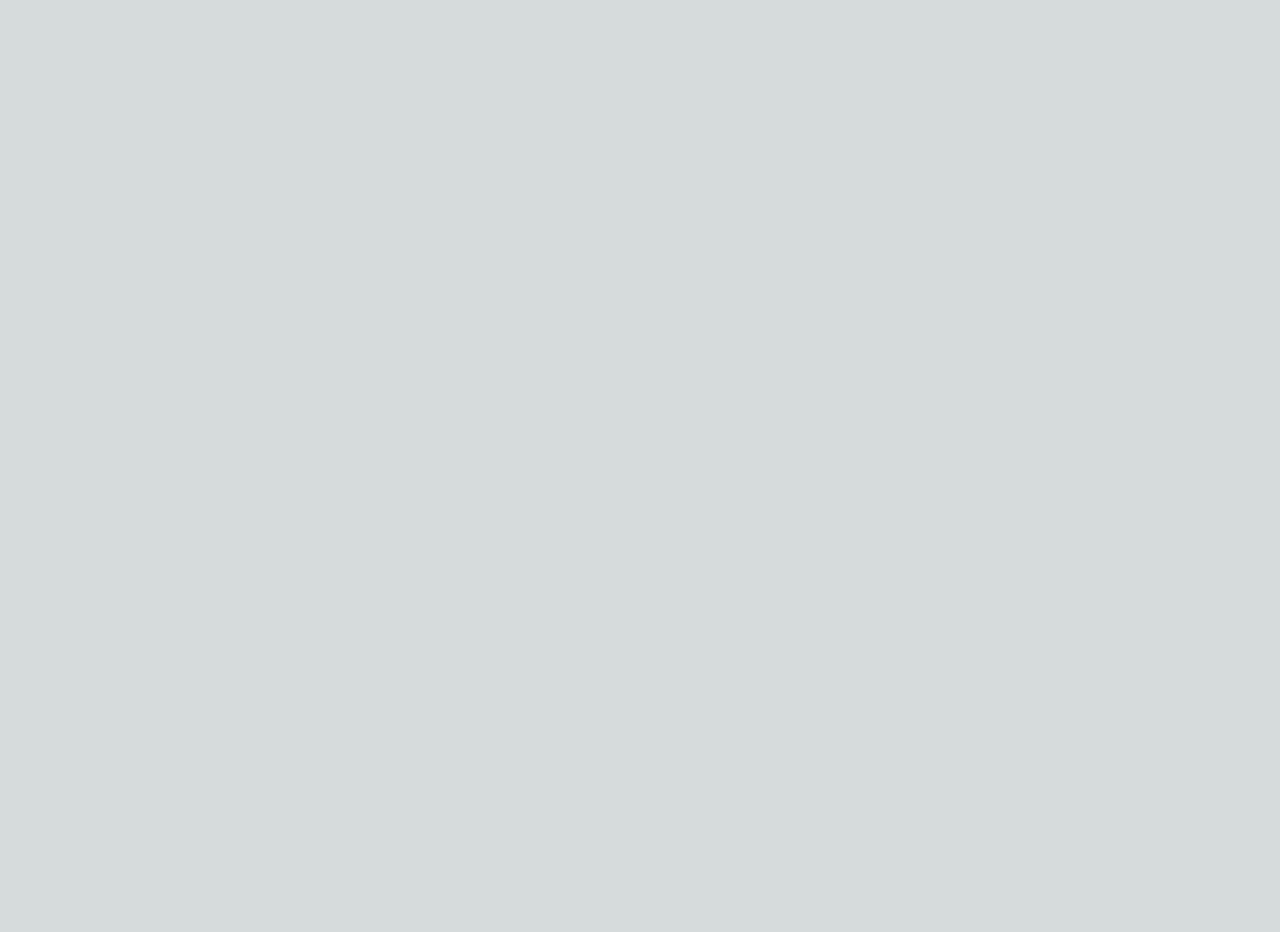
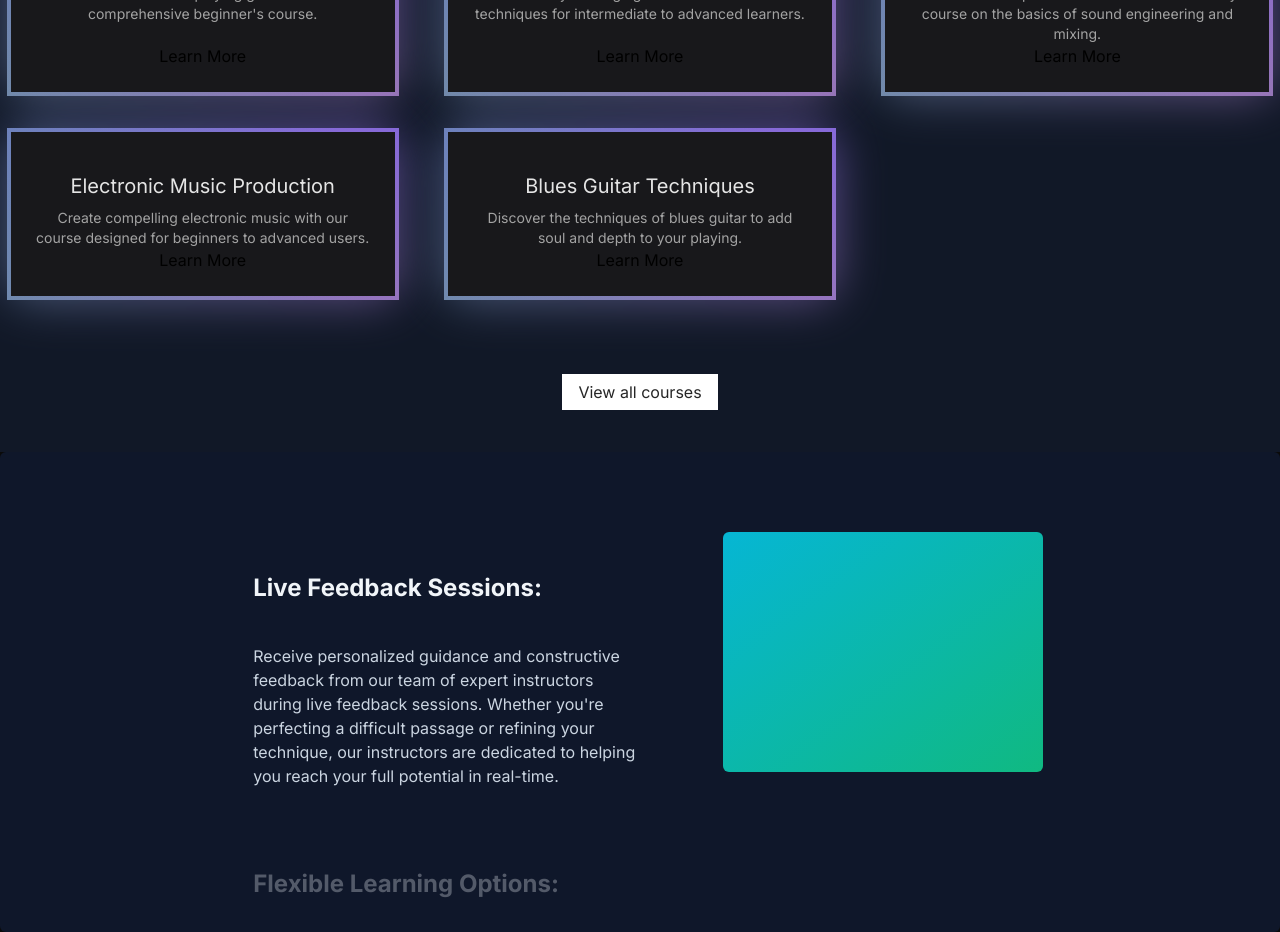
Before and after one commit to sankalpbarriar/Music-world, a Next.js app: page / in a window 1280 px wide. Shown: the part 900-1832 px from the top of the page. Before the commit the page ends 800 px from the top, so only its background shows below. Built offline with nearby package versions, Linux system fonts and the light colour scheme.

Commit message:
designed sticy scroll and hero section and featured courses page (2nd commit)

```diff
--- a/src/app/page.tsx
+++ b/src/app/page.tsx
@@ -1,3 +1,5 @@
+import FeaturedCourses from "@/components/FeaturedCourses";
+import WhyChoseUs from "@/components/WhyChoseUs";
 import HeroSection from "@/components/ui/HeroSection";
 
 
@@ -5,6 +7,8 @@
   return (
     <main className="min-h-screen bg-black/[0.96] antialiased bg-grid-white/[0.02]">
       <HeroSection/>
+      <FeaturedCourses/>
+      <WhyChoseUs/>
     </main>
   );
 }
--- /dev/null
+++ b/src/components/FeaturedCourses.tsx
@@ -0,0 +1,56 @@
+'use client'
+import Link from "next/link"
+import courseData from "../app/data/music_courses.json"
+import { BackgroundGradient } from "./ui/background-gradient"
+
+interface Course {
+    id: number,
+    title: string,
+    slug: string,
+    description: string,
+    price: number,
+    instructor: string,
+    isFeatured: boolean,
+
+}
+
+function FeaturedCourses() {
+    const featuredCourses = courseData.courses.filter((course: Course) => course.isFeatured)
+    return (
+        <div className="py-12 bg-gray-900 ">
+            <div>
+                <div className="text-center">
+                    <h2 className="text-base text-teal-600 font-semibold tracking-wide uppercase">FEATURED COURSES</h2>
+                    <p className="mt-2 text-3xl leading-8 font-extrabold tracking-tight text-white sm:text-4xl">Learn With the Best</p>
+                </div>
+            </div>
+            <div className="mt-11">
+                <div className="grid grid-cols-1 sm:grid-cols-2 lg:grid-cols-3 gap-8 justify-center">
+                    {featuredCourses.map((course: Course) => (
+                        <div key={course.id} className="flex justify-center">
+                            <BackgroundGradient
+                                className="flex flex-col rounded-0 bg-white dark:bg-zinc-900 overflow-hidden h-full max-w-sm">
+                                <div className="p-4 sm:p-6 flex flex-col items-center text-center flex-grow">
+                                    <p className="text-lg sm:text-xl text-black mt-4 mb-2 dark:text-neutral-200">{course.title}</p>
+                                    <p className="text-sm text-neutral-600 dark:text-neutral-400 flex-grow">{course.description}</p>
+                                    <Link href={`/courses/${course.slug}`}>
+                                        Learn More
+                                    </Link>
+                                </div>
+                            </BackgroundGradient>
+                        </div>
+                    ))}
+                </div>
+            </div>
+            <div className="mt-20 text-center">
+                <Link href={"/courses"}
+                    className="px-4 py-2 border-neutral-600 bg-white hover:bg-gray-300 text-neutral-800 transition-duraation-200 text-center"
+                >
+                    View all courses
+                </Link>
+            </div>
+        </div>
+    )
+}
+
+export default FeaturedCourses
--- /dev/null
+++ b/src/components/WhyChoseUs.tsx
@@ -0,0 +1,36 @@
+"use client";
+import React from "react";
+import { StickyScroll } from "./ui/sticky-scroll-reveal";
+
+const musicSchoolContent = [
+    {
+      title: "Live Feedback Sessions:",
+      description:
+        "Receive personalized guidance and constructive feedback from our team of expert instructors during live feedback sessions. Whether you're perfecting a difficult passage or refining your technique, our instructors are dedicated to helping you reach your full potential in real-time.",
+    },
+    {
+      title: "Flexible Learning Options:",
+      description:
+        "Tailor your learning experience to fit your schedule and preferences with our flexible learning options. Choose from in-person classes, virtual lessons, or a hybrid approach to suit your individual needs and lifestyle.",
+    },
+    {
+      title: "State-of-the-Art Practice Facilities:",
+      description:
+        "Experience real-time updates and never stress about version control again. Our platform ensures that you're always working on the most recent version of your project, eliminating the need for constant manual updates. Stay in the loop, keep your team aligned, and maintain the flow of your work without any interruptions.",
+    },
+    {
+      title: "Running out of content",
+      description:
+        "Experience real-time updates and never stress about version control again. Our platform ensures that you're always working on the most recent version of your project, eliminating the need for constant manual updates. Stay in the loop, keep your team aligned, and maintain the flow of your work without any interruptions.",
+    },
+  ];
+
+function WhyChoseUs() {
+  return (
+    <div>
+        <StickyScroll content={musicSchoolContent}/>
+    </div>
+  )
+}
+
+export default WhyChoseUs
--- a/src/components/ui/HeroSection.tsx
+++ b/src/components/ui/HeroSection.tsx
@@ -20,7 +20,7 @@
                 <div className="mt-4">
                     <Link href="{/courses}">
                     <Button
-                    borderRadius="1.75rem"
+                    borderRadius="0rem"
                     className="bg-white dark:bg-black text-black dark:text-white border-neutral-200 dark:border-slate-800"
                     >
                     Explore courses
--- /dev/null
+++ b/src/components/ui/background-gradient.tsx
@@ -0,0 +1,72 @@
+import { cn } from "@/utils/cn";
+import React from "react";
+import { motion } from "framer-motion";
+
+export const BackgroundGradient = ({
+  children,
+  className,
+  containerClassName,
+  animate = true,
+}: {
+  children?: React.ReactNode;
+  className?: string;
+  containerClassName?: string;
+  animate?: boolean;
+}) => {
+  const variants = {
+    initial: {
+      backgroundPosition: "0 50%",
+    },
+    animate: {
+      backgroundPosition: ["0, 50%", "100% 50%", "0 50%"],
+    },
+  };
+  return (
+    <div className={cn("relative p-[4px] group", containerClassName)}>
+      <motion.div
+        variants={animate ? variants : undefined}
+        initial={animate ? "initial" : undefined}
+        animate={animate ? "animate" : undefined}
+        transition={
+          animate
+            ? {
+                duration: 5,
+                repeat: Infinity,
+                repeatType: "reverse",
+              }
+            : undefined
+        }
+        style={{
+          backgroundSize: animate ? "400% 400%" : undefined,
+        }}
+        className={cn(
+          "absolute inset-0 rounded-3xl z-[1] opacity-60 group-hover:opacity-100 blur-xl  transition duration-500",
+          " bg-[radial-gradient(circle_farthest-side_at_0_100%,#00ccb1,transparent),radial-gradient(circle_farthest-side_at_100%_0,#7b61ff,transparent),radial-gradient(circle_farthest-side_at_100%_100%,#ffc414,transparent),radial-gradient(circle_farthest-side_at_0_0,#1ca0fb,#141316)]"
+        )}
+      />
+      <motion.div
+        variants={animate ? variants : undefined}
+        initial={animate ? "initial" : undefined}
+        animate={animate ? "animate" : undefined}
+        transition={
+          animate
+            ? {
+                duration: 5,
+                repeat: Infinity,
+                repeatType: "reverse",
+              }
+            : undefined
+        }
+        style={{
+          backgroundSize: animate ? "400% 400%" : undefined,
+        }}
+        className={cn(
+          "absolute inset-0 z-[1]",
+          "bg-[radial-gradient(circle_farthest-side_at_0_100%,#00ccb1,transparent),radial-gradient(circle_farthest-side_at_100%_0,#7b61ff,transparent),radial-gradient(circle_farthest-side_at_100%_100%,#ffc414,transparent),radial-gradient(circle_farthest-side_at_0_0,#1ca0fb,#141316)]"
+        )}
+      />
+
+      <div className={cn("relative z-10", className)}>{children}</div>
+    </div>
+  );
+};
--- /dev/null
+++ b/src/components/ui/sticky-scroll-reveal.tsx
@@ -0,0 +1,88 @@
+"use client";
+import React, { useRef } from "react";
+import { useMotionValueEvent, useScroll } from "framer-motion";
+import { motion } from "framer-motion";
+
+export const StickyScroll = ({
+  content,
+}: {
+  content: {
+    title: string;
+    description: string;
+  }[];
+}) => {
+  const [activeCard, setActiveCard] = React.useState(0);
+  const ref = useRef<any>(null);
+  const { scrollYProgress } = useScroll({
+    container: ref,
+    offset: ["start start", "end start"],
+  });
+  const cardLength = content.length;
+
+  useMotionValueEvent(scrollYProgress, "change", (latest) => {
+    const cardsBreakpoints = content.map((_, index) => index / cardLength);
+    cardsBreakpoints.forEach((breakpoint, index) => {
+      if (latest > breakpoint - 0.2 && latest <= breakpoint) {
+        setActiveCard(() => index);
+      }
+    });
+  });
+
+  const backgroundColors = [
+    "var(--slate-900)",
+    "var(--black)",
+    "var(--neutral-900)",
+  ];
+  const linearGradients = [
+    "linear-gradient(to bottom right, var(--cyan-500), var(--emerald-500))",
+    "linear-gradient(to bottom right, var(--pink-500), var(--indigo-500))",
+    "linear-gradient(to bottom right, var(--orange-500), var(--yellow-500))",
+  ];
+  return (
+    <motion.div
+      animate={{
+        backgroundColor: backgroundColors[activeCard % backgroundColors.length],
+      }}
+      className="h-[30rem] overflow-y-auto flex justify-center relative space-x-10 rounded-md p-10"
+      ref={ref}
+    >
+      <div className="div relative flex items-start px-4">
+        <div className="max-w-2xl">
+          {content.map((item, index) => (
+            <div key={item.title + index} className="my-20">
+              <motion.h2
+                initial={{
+                  opacity: 0,
+                }}
+                animate={{
+                  opacity: activeCard === index ? 1 : 0.3,
+                }}
+                className="text-2xl font-bold text-slate-100"
+              >
+                {item.title}
+              </motion.h2>
+              <motion.p
+                initial={{
+                  opacity: 0,
+                }}
+                animate={{
+                  opacity: activeCard === index ? 1 : 0.3,
+                }}
+                className="text-kg text-slate-300 max-w-sm mt-10"
+              >
+                {item.description}
+              </motion.p>
+            </div>
+          ))}
+          <div className="h-40" />
+        </div>
+      </div>
+      <motion.div
+        animate={{
+          background: linearGradients[activeCard % linearGradients.length],
+        }}
+        className="hidden lg:block h-60 w-80 rounded-md bg-white sticky top-10 overflow-hidden"
+      ></motion.div>
+    </motion.div>
+  );
+};
```
